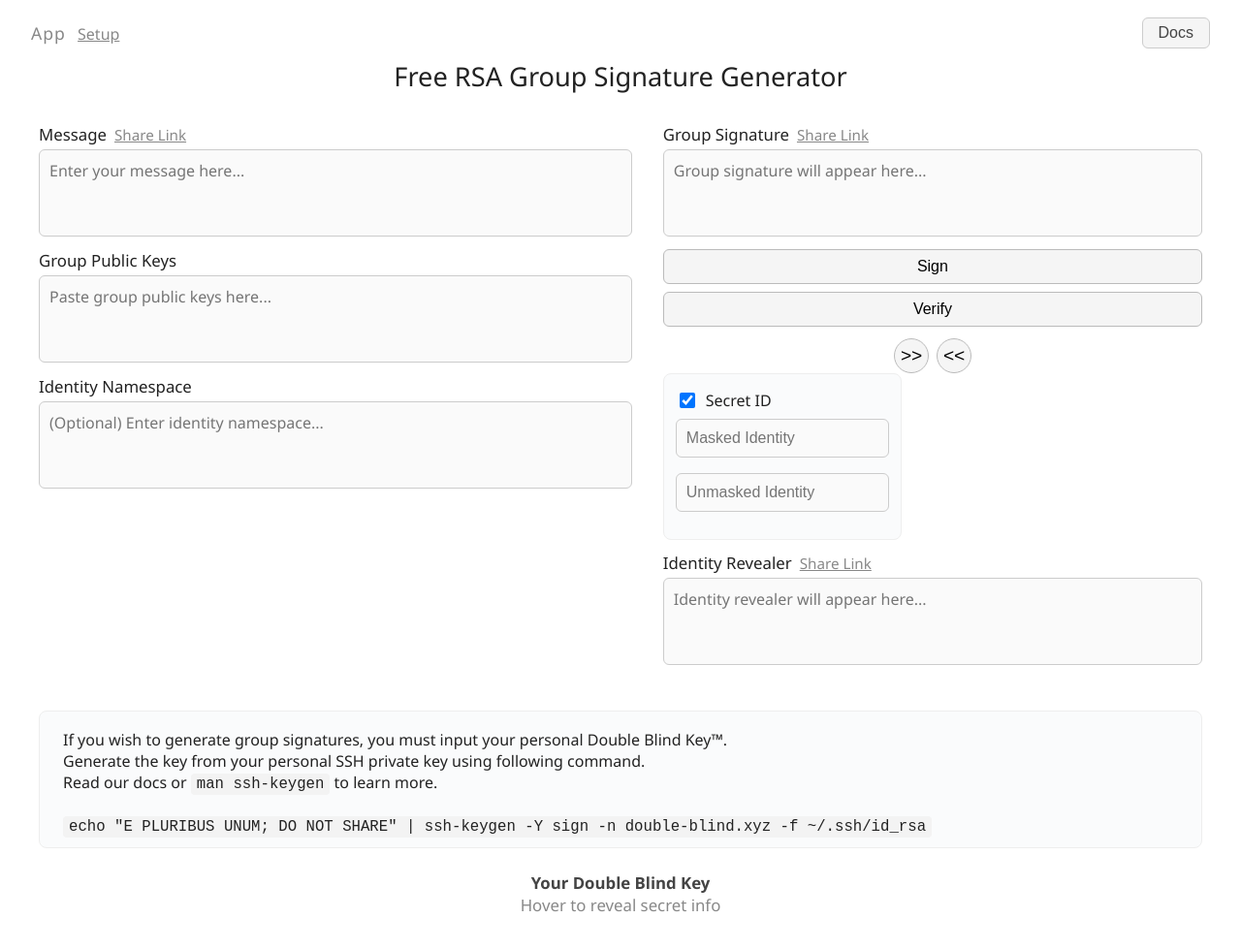
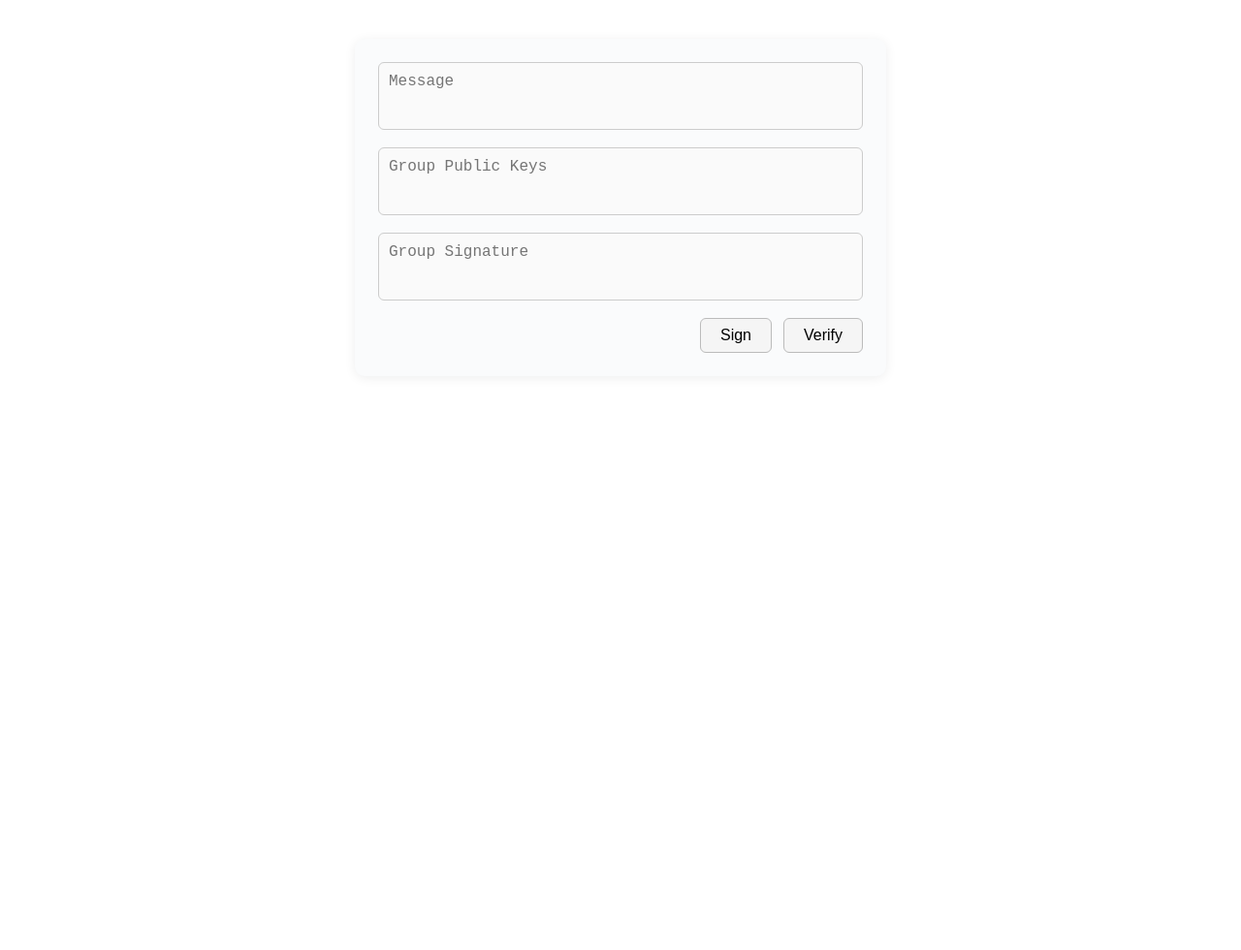
Before and after one commit to mihirsinghal/double-blind-something, a website: page index.html in a window 1280 px wide. Shown: the whole page at 97% size. After the commit the page ends 800 px from the top, so only its background shows below. Drawn offline with Linux system fonts and the light colour scheme.

Commit message:
minimal html, ignore message.txt

```diff
--- a/index.html
+++ b/index.html
@@ -3,7 +3,7 @@
 <head>
     <meta charset="UTF-8">
     <meta name="viewport" content="width=device-width, initial-scale=1.0">
-    <title>Free RSA Group Signature Generator</title>
+    <title>Minimal RSA Group Signature</title>
     <style>
         body {
             font-family: 'Segoe UI', Arial, sans-serif;
@@ -12,107 +12,35 @@
             margin: 0;
             padding: 0;
         }
-        .top-bar {
+        .container {
+            max-width: 500px;
+            margin: 40px auto;
+            padding: 24px;
+            border-radius: 10px;
+            box-shadow: 0 2px 12px rgba(0,0,0,0.07);
+            background: #fafbfc;
             display: flex;
-            justify-content: space-between;
-            align-items: center;
-            padding: 18px 32px 0 32px;
+            flex-direction: column;
+            gap: 18px;
         }
-        .top-bar .app-title {
-            font-size: 1.1rem;
-            color: #888;
-            letter-spacing: 1px;
-        }
-        .top-bar .setup-link {
-            font-size: 1rem;
-            color: #888;
-            text-decoration: underline;
-            cursor: pointer;
-            margin-left: 8px;
-        }
-        .top-bar .docs-btn {
-            background: #f5f5f5;
-            border: 1px solid #ccc;
-            border-radius: 6px;
-            padding: 6px 16px;
-            font-size: 1rem;
-            cursor: pointer;
-            color: #444;
-        }
-        h1 {
-            text-align: center;
-            font-size: 1.7rem;
-            font-weight: 400;
-            margin: 10px 0 30px 0;
-        }
-        .main-grid {
-            display: grid;
-            grid-template-columns: 1.1fr 1fr;
-            grid-template-rows: auto auto 1fr auto;
-            gap: 24px 32px;
-            max-width: 1200px;
-            margin: 0 auto;
-            padding: 0 32px 32px 32px;
-        }
-        .section-label {
-            font-size: 1.05rem;
-            font-weight: 500;
-            margin-bottom: 4px;
-            display: flex;
-            align-items: center;
-            gap: 8px;
-        }
-        .share-link {
-            font-size: 0.95rem;
-            color: #888;
-            text-decoration: underline;
-            cursor: pointer;
-        }
-        textarea, input[type="text"] {
+        textarea {
             width: 100%;
             font-size: 1rem;
             padding: 10px;
             border: 1px solid #ccc;
             border-radius: 6px;
             resize: none;
-            margin-bottom: 8px;
             background: #fafafa;
             box-sizing: border-box;
-        }
-        textarea {
-            min-height: 90px;
-            font-family: 'Segoe UI', Arial, sans-serif;
-        }
-        .options-box {
-            border: 1px solid #eee;
-            border-radius: 8px;
-            padding: 16px 12px 12px 12px;
-            margin-bottom: 12px;
-            background: #fafbfc;
-            width: 220px;
-        }
-        .options-box label {
-            display: flex;
-            align-items: center;
-            font-size: 1rem;
-            margin-bottom: 8px;
-            gap: 8px;
-        }
-        .options-box input[type="checkbox"] {
-            width: 16px;
-            height: 16px;
-        }
-        .options-box .option-input {
-            margin-bottom: 8px;
+            min-height: 70px;
         }
         .button-group {
             display: flex;
-            flex-direction: column;
-            gap: 8px;
-            margin-bottom: 12px;
+            gap: 12px;
+            justify-content: flex-end;
         }
         .button-group button {
-            padding: 8px 0;
+            padding: 8px 20px;
             font-size: 1rem;
             border: 1px solid #bbb;
             border-radius: 6px;
@@ -123,125 +51,26 @@
         .button-group button:hover {
             background: #e0e0e0;
         }
-        .arrow-buttons {
-            display: flex;
-            gap: 8px;
-            justify-content: center;
-        }
-        .arrow-buttons button {
-            width: 36px;
-            height: 36px;
-            font-size: 1.2rem;
-            border-radius: 50%;
-            border: 1px solid #bbb;
-            background: #f5f5f5;
-            cursor: pointer;
-            transition: background 0.2s;
-        }
-        .arrow-buttons button:hover {
-            background: #e0e0e0;
-        }
-        .instructions {
-            grid-column: 1 / span 2;
-            background: #fafbfc;
-            border: 1px solid #eee;
-            border-radius: 8px;
-            padding: 18px 24px 12px 24px;
-            font-size: 1rem;
-            margin-top: 10px;
-        }
-        .instructions code {
-            background: #f3f3f3;
-            border-radius: 4px;
-            padding: 2px 6px;
-            font-size: 0.98em;
-        }
-        .double-blind-key {
-            grid-column: 1 / span 2;
-            margin-top: 0;
-            text-align: center;
-            font-size: 1.05rem;
-            color: #444;
-        }
-        .double-blind-key code {
-            background: #f3f3f3;
-            border-radius: 4px;
-            padding: 2px 6px;
-            font-size: 0.98em;
-        }
-        @media (max-width: 900px) {
-            .main-grid {
-                grid-template-columns: 1fr;
-                gap: 18px;
-                padding: 0 8px 24px 8px;
-            }
-            .instructions, .double-blind-key {
-                padding: 12px 8px;
-            }
-        }
     </style>
 </head>
 <body>
-    <div class="top-bar">
-        <div>
-            <span class="app-title">App</span>
-            <span class="setup-link">Setup</span>
-        </div>
-        <button class="docs-btn">Docs</button>
-    </div>
-    <h1>Free RSA Group Signature Generator</h1>
-    <div class="main-grid">
-        <!-- Left Column -->
-        <div>
-            <div class="section-label">Message <span class="share-link">Share Link</span></div>
-            <textarea placeholder="Enter your message here..."></textarea>
-            <div class="section-label">Group Public Keys</div>
-            <textarea placeholder="Paste group public keys here..."></textarea>
-            <div class="section-label">Identity Namespace</div>
-            <textarea placeholder="(Optional) Enter identity namespace..."></textarea>
-        </div>
-        <!-- Right Column -->
-        <div>
-            <div class="section-label">Group Signature <span class="share-link">Share Link</span></div>
-            <textarea placeholder="Group signature will appear here..."></textarea>
+    <div class="container">
+        <textarea placeholder="Message"></textarea>
+        <textarea placeholder="Group Public Keys"></textarea>
+        <textarea placeholder="Group Signature" readonly></textarea>
         <div class="button-group">
-                <button>Sign</button>
-                <button>Verify</button>
-            </div>
-            <div class="arrow-buttons">
-                <button>&gt;&gt;</button>
-                <button>&lt;&lt;</button>
-            </div>
-            <div class="options-box">
-                <label><input type="checkbox" checked> Secret ID</label>
-                <div class="option-input">
-                    <input type="text" placeholder="Masked Identity">
-                </div>
-                <div class="option-input">
-                    <input type="text" placeholder="Unmasked Identity">
-                </div>
-            </div>
-            <div class="section-label">Identity Revealer <span class="share-link">Share Link</span></div>
-            <textarea placeholder="Identity revealer will appear here..."></textarea>
-        </div>
-        <!-- Instructions -->
-        <div class="instructions">
-            If you wish to generate group signatures, you must input your personal Double Blind Key™.<br>
-            Generate the key from your personal SSH private key using following command.<br>
-            Read our docs or <code>man ssh-keygen</code> to learn more.<br><br>
-            <code>echo "E PLURIBUS UNUM; DO NOT SHARE" | ssh-keygen -Y sign -n double-blind.xyz -f ~/.ssh/id_rsa</code>
-        </div>
-        <!-- Double Blind Key Section -->
-        <div class="double-blind-key">
-            <strong>Your Double Blind Key</strong><br>
-            <span style="color:#888;">Hover to reveal secret info</span>
+            <button id="sign-btn">Sign</button>
+            <button id="verify-btn">Verify</button>
         </div>
     </div>
     <script>
     document.addEventListener('DOMContentLoaded', function() {
-            const signBtn = document.querySelector('.button-group button');
-            const messageBox = document.querySelectorAll('textarea')[0]; //message
-            const signatureBox = document.querySelectorAll('textarea')[3]; //grp signature
+        const textareas = document.querySelectorAll('textarea');
+        const messageBox = textareas[0];
+        const keysBox = textareas[1];
+        const signatureBox = textareas[2];
+        const signBtn = document.getElementById('sign-btn');
+        // const verifyBtn = document.getElementById('verify-btn'); // For future use
 
         signBtn.addEventListener('click', function() {
             const message = messageBox.value;
```
Also changed, not shown: 1 other file. Lines whose indentation alone changed are shown as unchanged.
